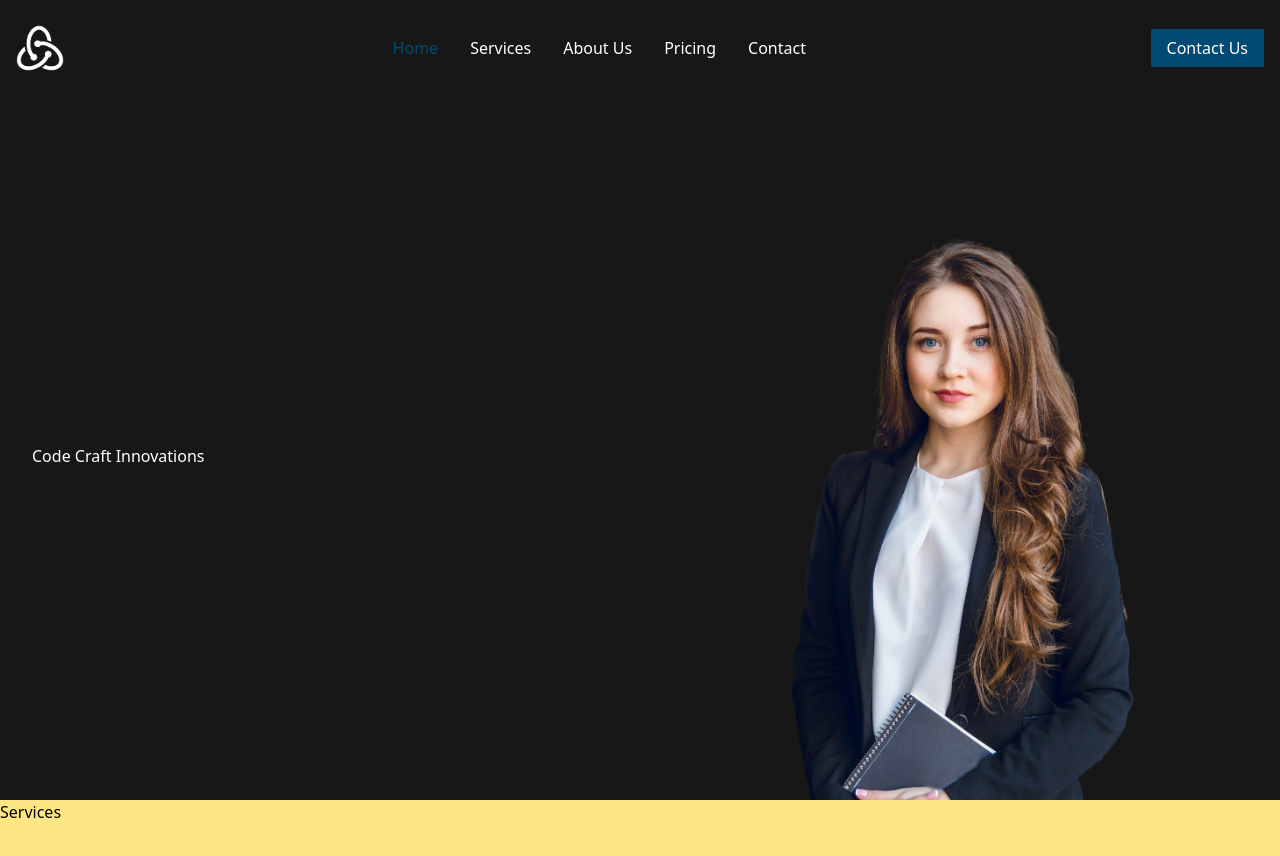
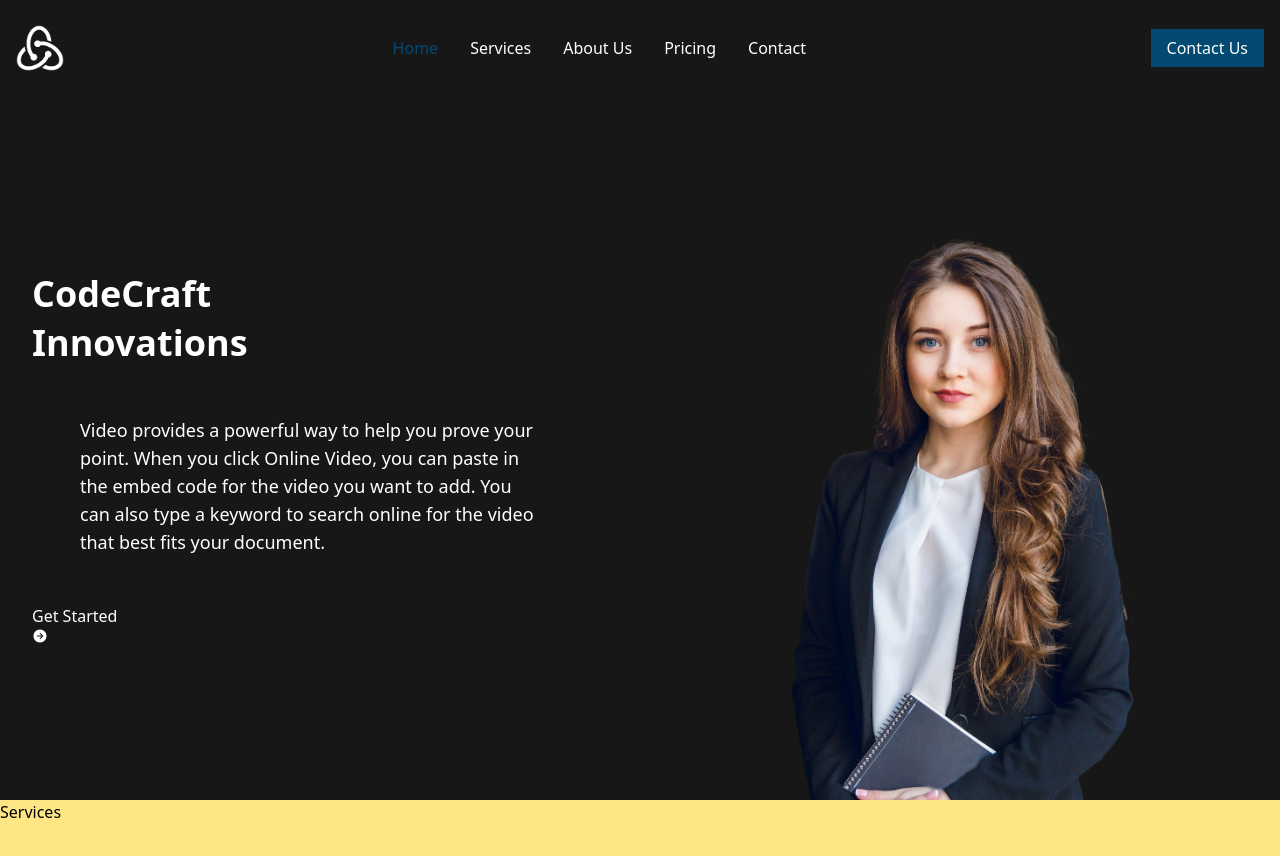
Before and after one commit to HashiniDivyanjanee/CodeCraft, a React (Vite) app: page / in a window 1280 px wide. Shown: the top 856 px of the page. Built offline with nearby package versions, Linux system fonts and the light colour scheme.

Commit message:
Refactor Hero component: enhance layout and add content

```diff
--- a/src/component/hero.jsx
+++ b/src/component/hero.jsx
@@ -1,6 +1,7 @@
 import React from "react";
 import heroImg from "../assets/2.png";
 import { div } from "framer-motion/client";
+import { IoArrowForwardCircleSharp } from "react-icons/io5";
 const Hero = () => {
   return (
     <section
@@ -10,8 +11,9 @@ const Hero = () => {
       <div className="container mx-auto flex flex-col md:flex-row items-center justify-between p-8 overflow-hidden gap-12 h-full">
         {/* left side */}
         <div className="md:w-1/2">
-          <h1>Code Craft Innovations</h1>
-          <p></p>
+          <h1 className="text-4xl font-secondary font-bold mb-4 md:w-3/5 leading-snug">CodeCraft Innovations</h1>
+          <p className="text-lg m-12 md:pr-8">Video provides a powerful way to help you prove your point. When you click Online Video, you can paste in the embed code for the video you want to add. You can also type a keyword to search online for the video that best fits your document.</p>
+        <button><a href="#contact"><span>Get Started</span> <IoArrowForwardCircleSharp /></a></button>
         </div>
 
         {/* right side */}
```
